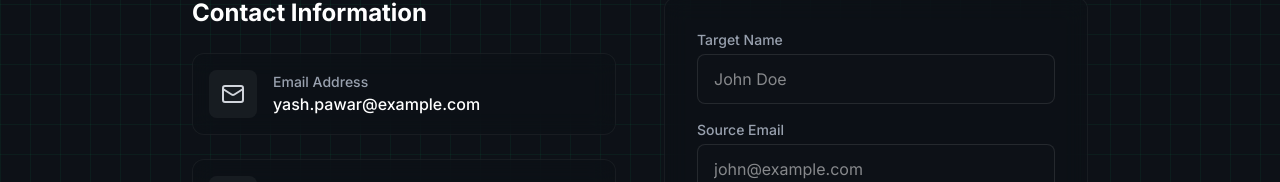
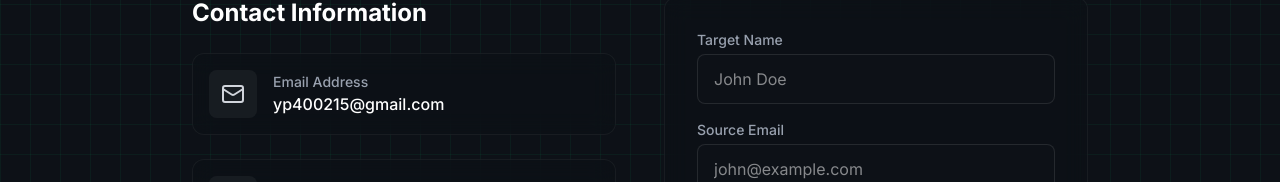
Before and after one commit to yash-pawar05/Cyber-Watch-Dog.github.io, a Next.js app: page / in a window 1280 px wide. Shown: the part 4766-4948 px from the top of the page. Built offline with nearby package versions, Linux system fonts and the light colour scheme.

Commit message:
Update portfolio.ts

```diff
--- a/src/data/portfolio.ts
+++ b/src/data/portfolio.ts
@@ -95,8 +95,8 @@ export const portfolioData = {
         yearsExperience: 3 // Update according to reality
     },
     contact: {
-        email: "yash.pawar@example.com",
-        github: "https://github.com/yash-pawar",
-        linkedin: "https://linkedin.com/in/yash-pawar"
+        email: "yp400215@gmail.com",
+        github: "https://github.com/yash-pawar05",
+        linkedin: "https://www.linkedin.com/in/yash-pawar-b361182b2"
     }
 };
```
